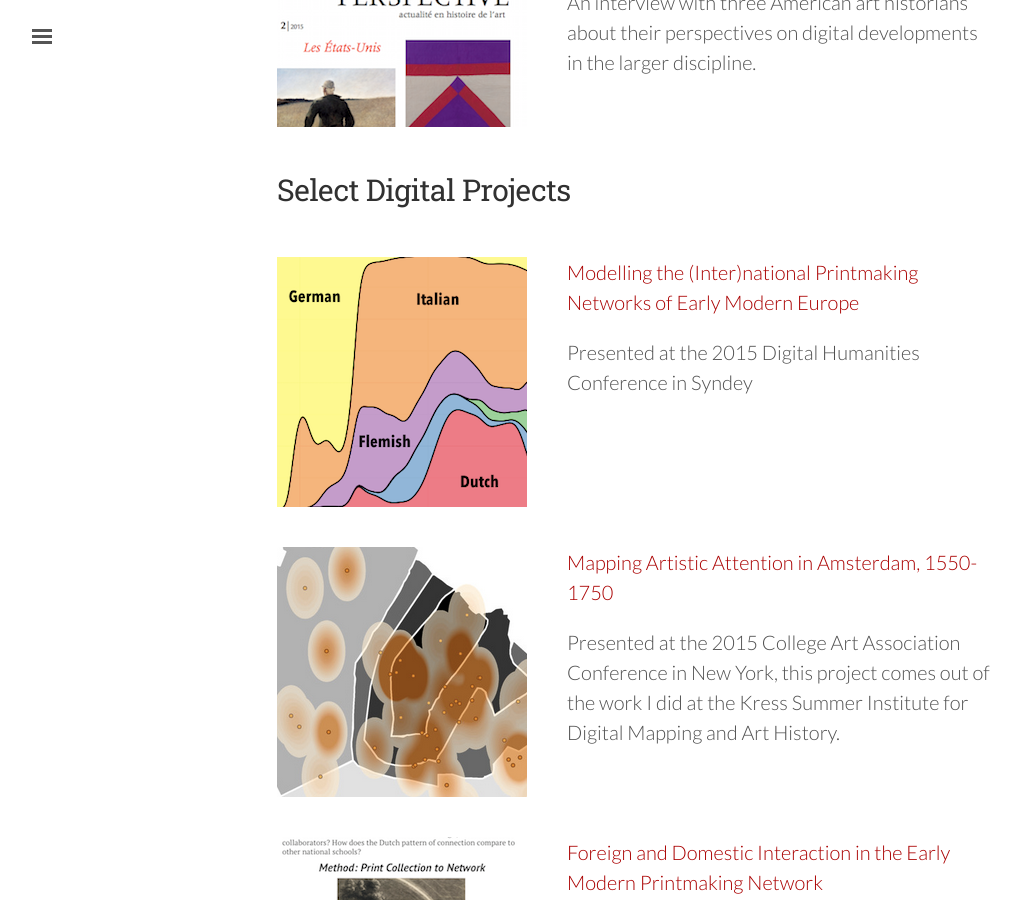
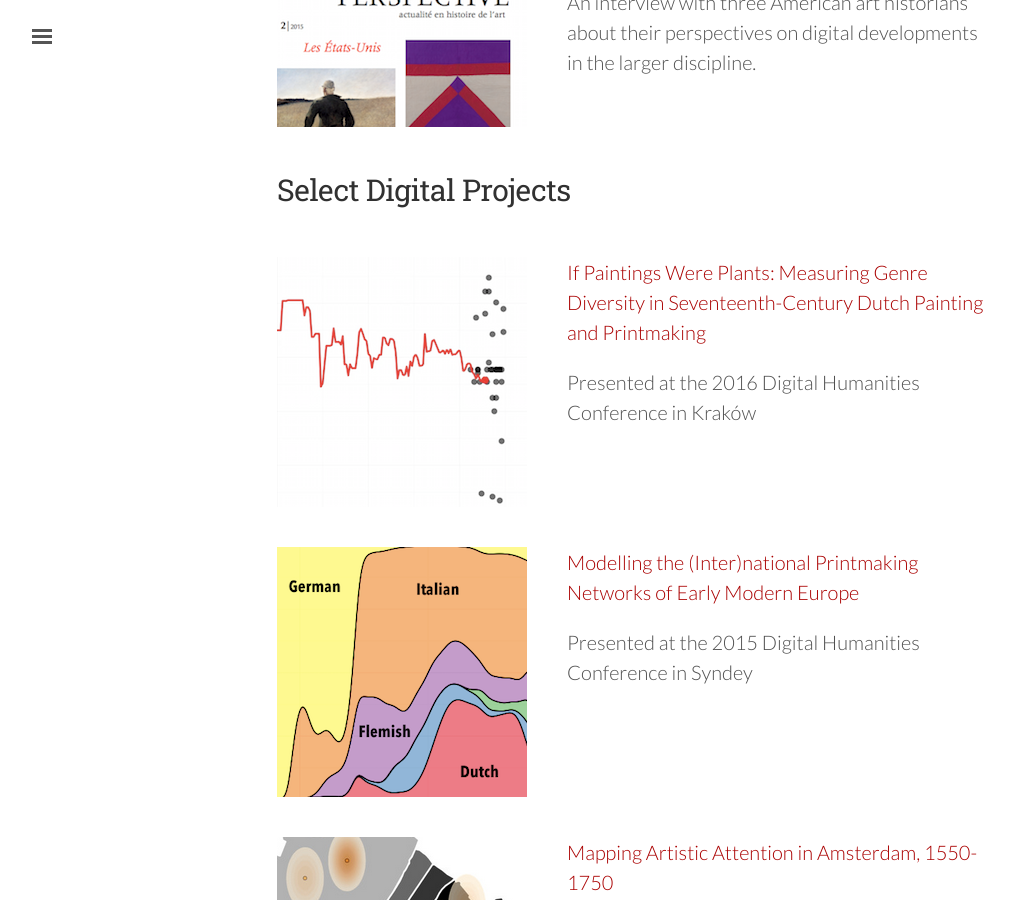
Before and after one commit to mdlincoln/mdlincoln.github.io, a Jekyll site: the page built from projects/index.markdown, in a window 1280 px wide and 900 px high, scrolled down 817 px. Shown: the whole window, without its empty margins (3-1024 px from the left). Built offline with Jekyll 4.4.1, drawn with Linux system fonts in a browser that asks for light colours; nearby versions of some CDN libraries.

Commit message:
add dh2016 to project list

```diff
--- a/_data/projects.yaml
+++ b/_data/projects.yaml
@@ -21,6 +21,12 @@ other:
     snippet: 'A paper examining the intersection of civic pride and memory in paintings by Emanuel de Witte. Versions presented at the 2011 University of Indiana, Bloomington Graduate Art History Symposium, and the 2012 Medieval and Early Modern interdisciplinary conference "Geographies of Desire" at the University of Maryland, College Park.'
     avatar: /assets/images-display/dewitte_avatar.png
 dh:
+  - title: "If Paintings Were Plants: Measuring Genre Diversity in
+Seventeenth-Century Dutch Painting and Printmaking
+"
+    url: /2016/07/13/dh2016-measuring-genre-diversity-in-seventeenth-century-dutch-painting-and-printmaking.html
+    snippet: "Presented at the 2016 Digital Humanities Conference in Kraków"
+    avatar: /assets/images-display/dh2016_avatar.png
   - title: "Modelling the (Inter)national Printmaking Networks of Early Modern Europe"
     url: /2015/06/30/dh2015-modelling-the-international-printmaking-networks-of-early-modern-europe.html
     snippet: "Presented at the 2015 Digital Humanities Conference in Syndey"
```
Also changed, not shown: assets/images-display/dh2016_avatar.png (added).
